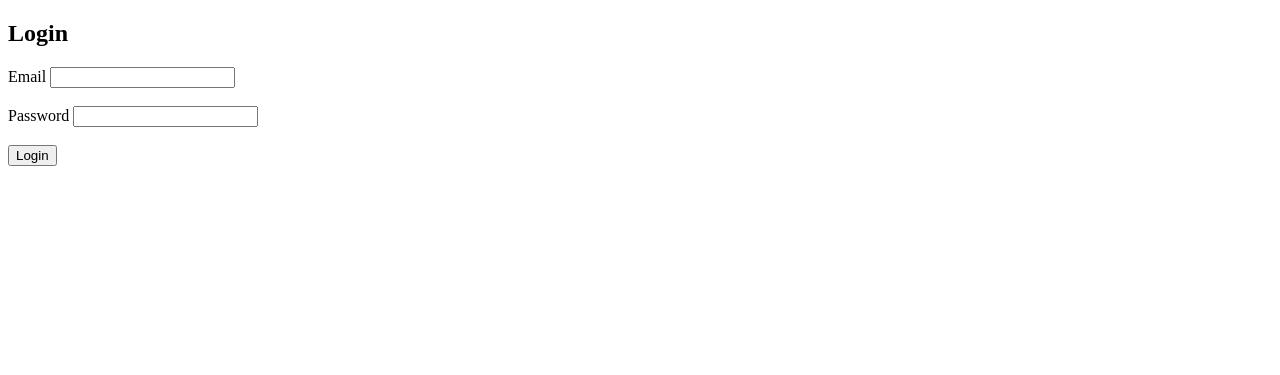
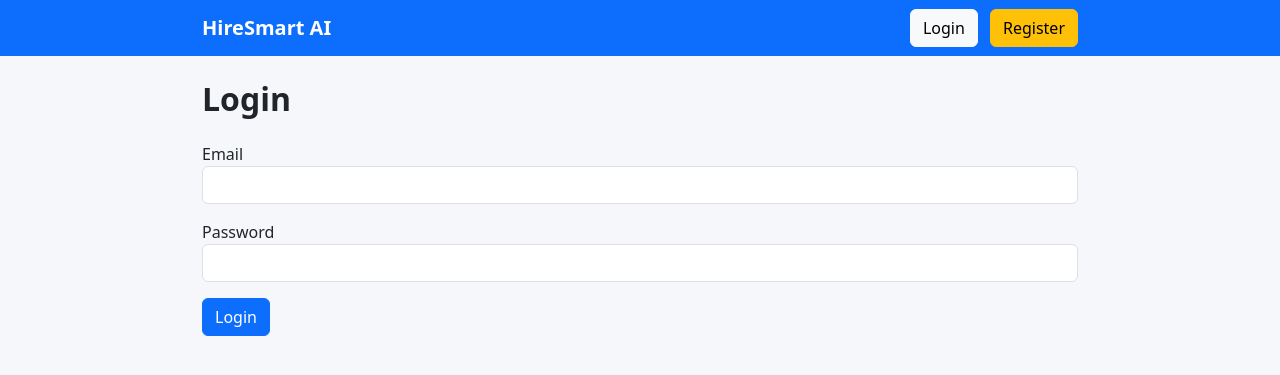
Before and after one commit to Pandurang2004/HireSmart-AI, a Django app: page /accounts/login/ in a window 1280 px wide. Shown: the top 375 px of the page. Run offline with Django 5.2, Linux system fonts and the light colour scheme.

Commit message:
load css to register and login

```diff
--- a/backend/accounts/templates/accounts/login.html
+++ b/backend/accounts/templates/accounts/login.html
@@ -1,48 +1,39 @@
-<!DOCTYPE html>
-<html>
+{% extends "base.html" %}
 
-<head>
+{% block title %}
+Login
+{% endblock %}
 
-    <title>Login</title>
+{% block content %}
 
-</head>
-
-<body>
-
-<h2>Login</h2>
+<h2 class="mb-4">Login</h2>
 
 <form method="POST">
 
     {% csrf_token %}
 
+    <div class="mb-3">
         <label>Email</label>
-
         <input
             type="email"
             name="email"
-        required
-    >
+            class="form-control"
+            required>
+    </div>
 
-    <br><br>
-
+    <div class="mb-3">
         <label>Password</label>
-
         <input
             type="password"
             name="password"
-        required
-    >
+            class="form-control"
+            required>
+    </div>
 
-    <br><br>
-
-    <button type="submit">
-
+    <button class="btn btn-primary">
         Login
-
     </button>
 
 </form>
 
-</body>
-
-</html>
+{% endblock %}
--- /dev/null
+++ b/backend/static/css/style.css
@@ -0,0 +1,11 @@
+body{
+    background:#f5f7fb;
+}
+
+.container{
+    max-width:900px;
+}
+
+h2{
+    font-weight:700;
+}
--- /dev/null
+++ b/backend/templates/base.html
@@ -0,0 +1,51 @@
+{% load static %}
+<!DOCTYPE html>
+<html lang="en">
+<head>
+    <meta charset="UTF-8">
+    <meta name="viewport" content="width=device-width, initial-scale=1.0">
+    <title>{% block title %}HireSmart AI{% endblock %}</title>
+
+    <link href="https://cdn.jsdelivr.net/npm/bootstrap@5.3.7/dist/css/bootstrap.min.css" rel="stylesheet">
+
+    <link rel="stylesheet" href="{% static 'css/style.css' %}">
+</head>
+
+<body>
+
+<nav class="navbar navbar-expand-lg navbar-dark bg-primary">
+    <div class="container">
+
+        <a class="navbar-brand fw-bold" href="/">
+            HireSmart AI
+        </a>
+
+        <div class="ms-auto">
+            <a href="{% url 'login' %}" class="btn btn-light me-2">Login</a>
+            <a href="{% url 'register' %}" class="btn btn-warning">Register</a>
+        </div>
+
+    </div>
+</nav>
+
+<div class="container mt-4">
+
+    {% if messages %}
+        {% for message in messages %}
+            <div class="alert alert-{{ message.tags }}">
+                {{ message }}
+            </div>
+        {% endfor %}
+    {% endif %}
+
+    {% block content %}
+    {% endblock %}
+
+</div>
+
+<script src="https://cdn.jsdelivr.net/npm/bootstrap@5.3.7/dist/js/bootstrap.bundle.min.js"></script>
+
+<script src="{% static 'js/script.js' %}"></script>
+
+</body>
+</html>
```
Also changed, not shown: backend/accounts/templates/accounts/register.html (+8 -15 lines), backend/hiresmart/settings.py (+6 -1 lines), backend/static/js/script.js (added), backend/templates/home.html (added). Lines whose indentation alone changed are shown as unchanged.
